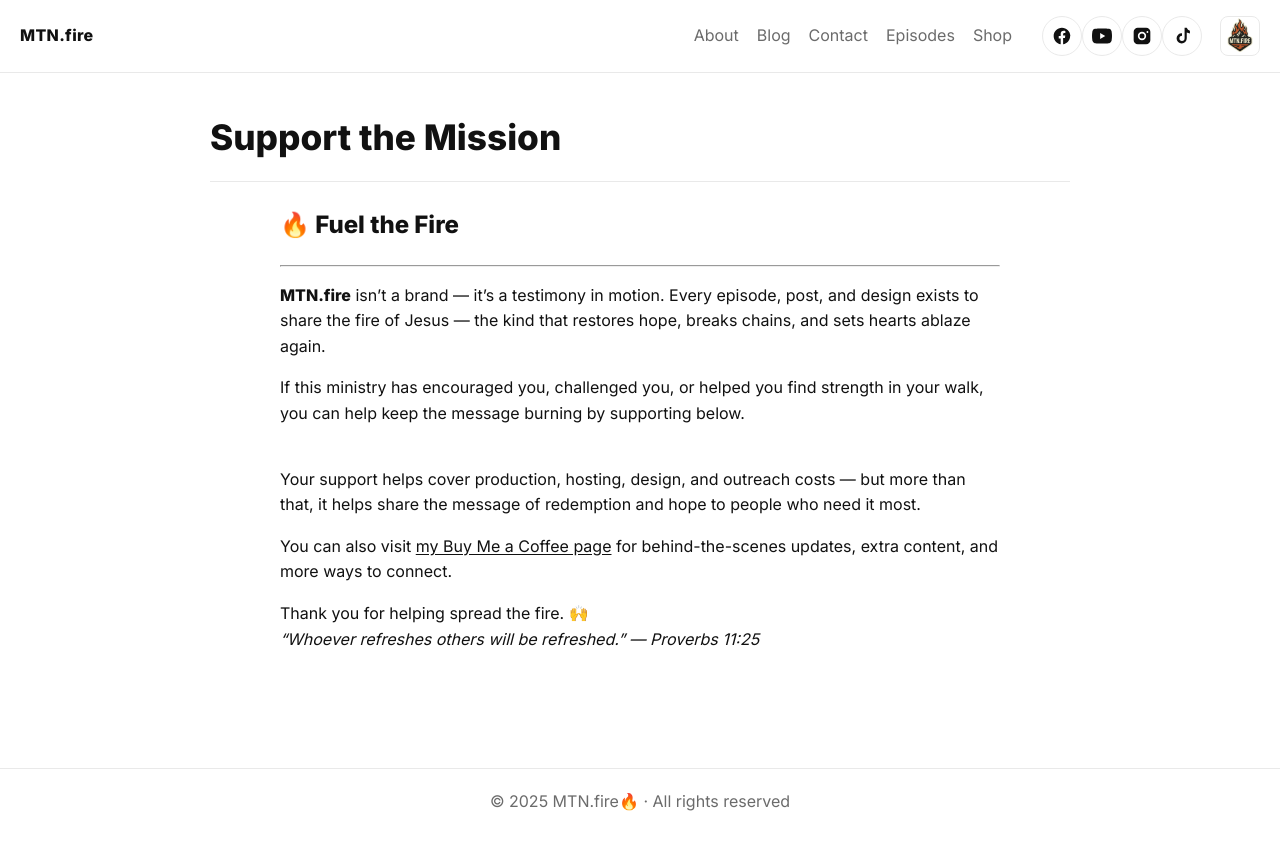
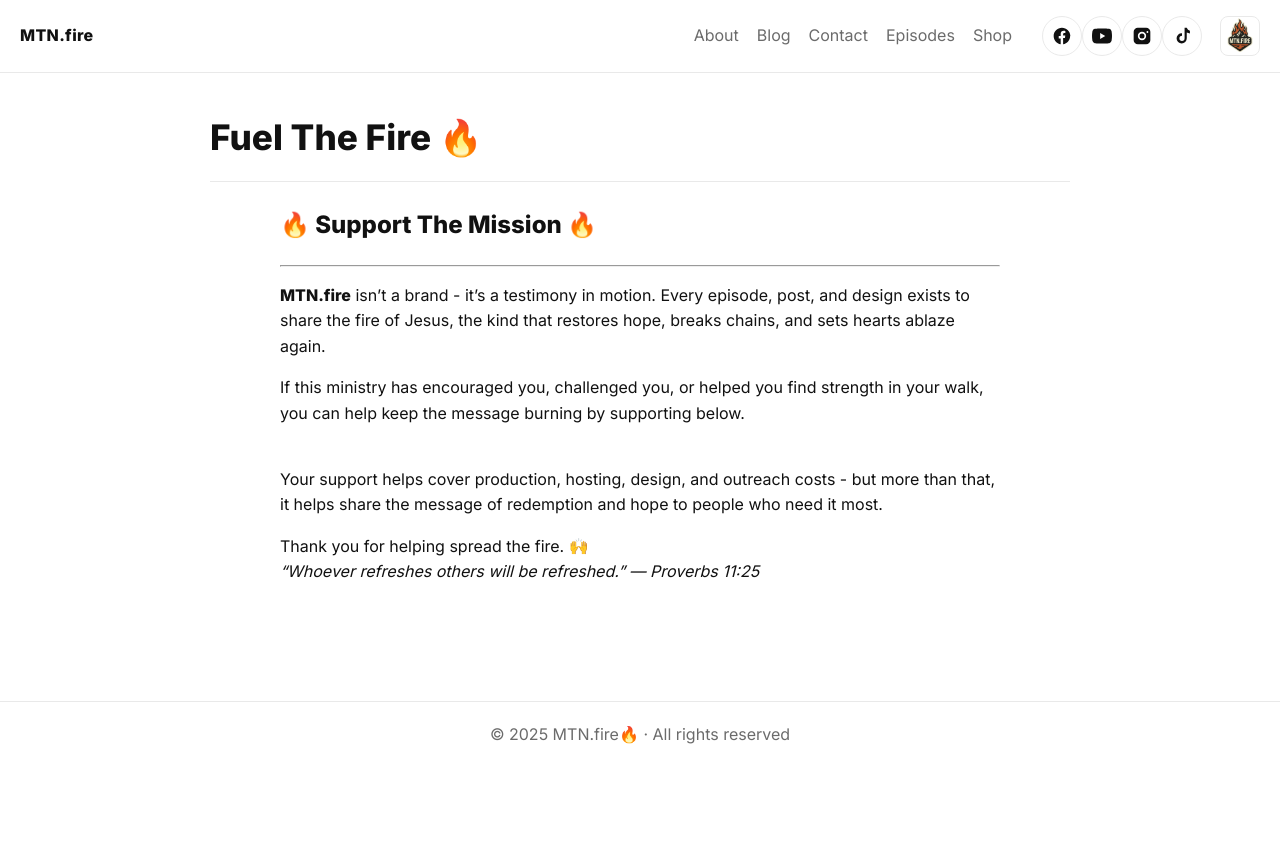
Before and after one commit to mtnfire/mtnfire.org, a Jekyll site: the page built from donate.md, in a window 1280 px wide. Shown: the top 850 px of the page. Built offline with Jekyll 4.4.1, drawn with Linux system fonts in a browser that asks for light colours.

Commit message:
Update donate.md

```diff
--- a/donate.md
+++ b/donate.md
@@ -1,16 +1,16 @@
 ---
 layout: page
-title: Support the Mission
+title: Fuel The Fire 🔥
 permalink: /donate/
 ---
 
 <section class="donate">
-  <h2 class="section-label">🔥 Fuel the Fire</h2>
+  <h2 class="section-label">🔥 Support The Mission 🔥</h2>
   <hr class="section-rule">
 
   <p>
-    <strong>MTN.fire</strong> isn’t a brand — it’s a testimony in motion.
-    Every episode, post, and design exists to share the fire of Jesus — the kind that restores hope, breaks chains, and sets hearts ablaze again.
+    <strong>MTN.fire</strong> isn’t a brand - it’s a testimony in motion.
+    Every episode, post, and design exists to share the fire of Jesus, the kind that restores hope, breaks chains, and sets hearts ablaze again.
   </p>
 
   <p>
@@ -33,14 +33,11 @@
   </div>
 
   <p>
-    Your support helps cover production, hosting, design, and outreach costs —
+    Your support helps cover production, hosting, design, and outreach costs -
     but more than that, it helps share the message of redemption and hope to people who need it most.
   </p>
 
-  <p>
-    You can also visit <a href="https://www.buymeacoffee.com/mtn.fire" target="_blank">my Buy Me a Coffee page</a>
-    for behind-the-scenes updates, extra content, and more ways to connect.
-  </p>
+
 
   <p>
     Thank you for helping spread the fire. 🙌
```
